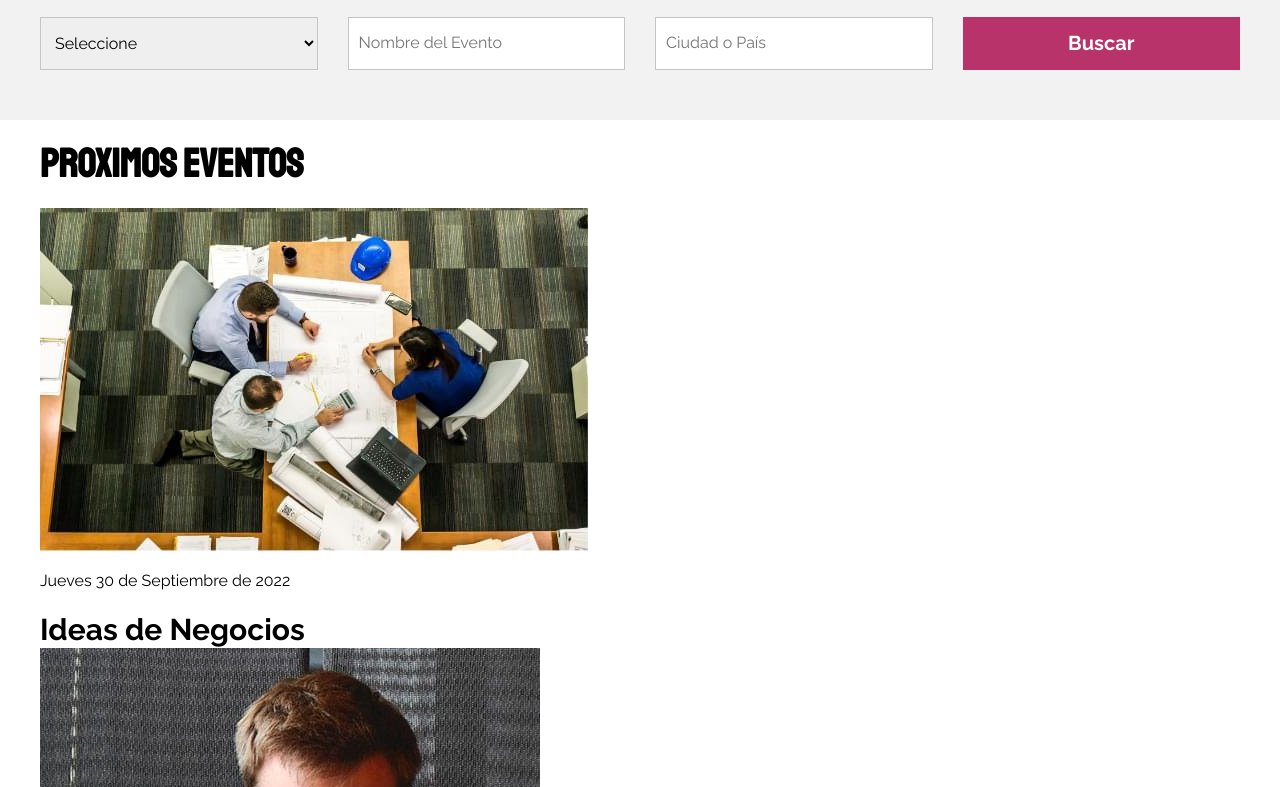
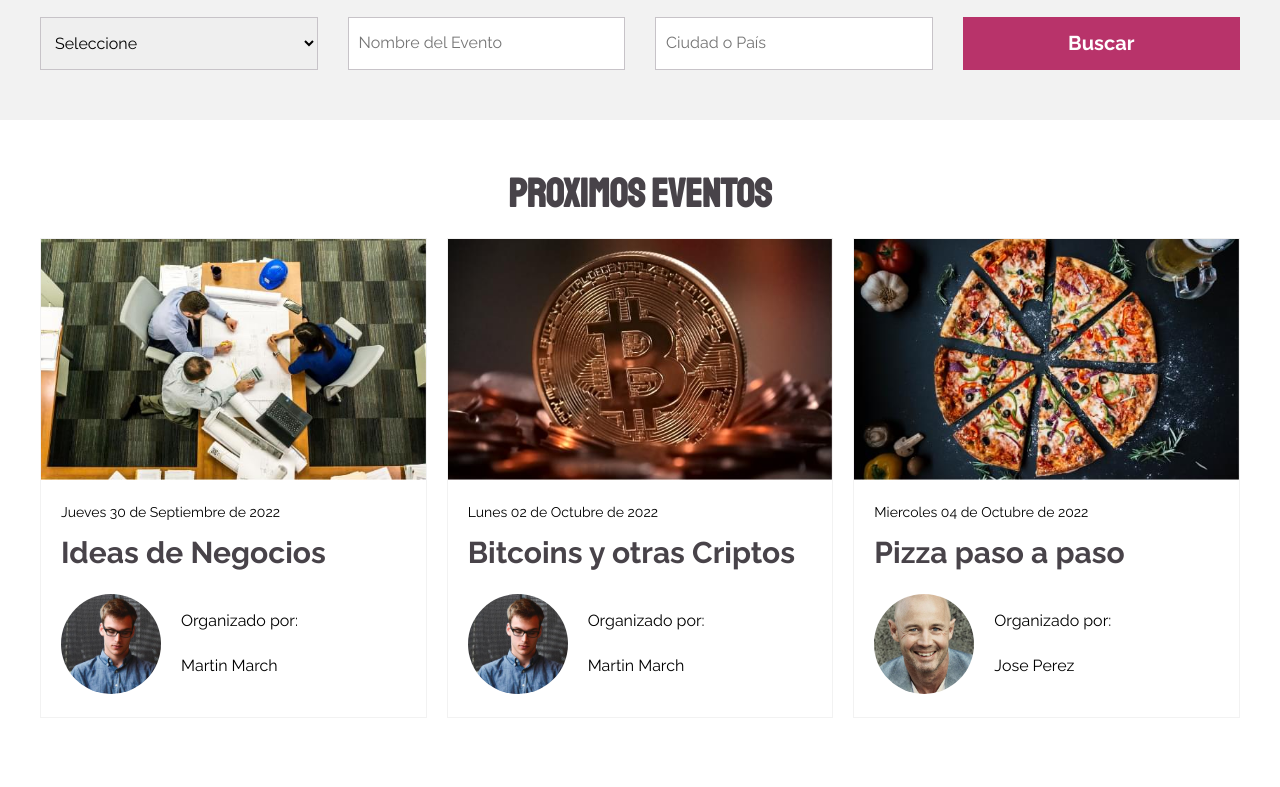
Before and after one commit to sebaa-loda/Meeti, a website: page index.html in a window 1280 px wide. Shown: the part 833-1620 px from the top of the page. Drawn offline with Linux system fonts and the light colour scheme.

Commit message:
end eventos

```diff
--- a/src/scss/base/_mixins.scss
+++ b/src/scss/base/_mixins.scss
@@ -47,3 +47,9 @@
     gap: $espaciado;
     grid-template-columns: repeat($columnas, 1fr);
 }
+
+@mixin heading{
+    text-align: center;
+    margin: 0;
+    color: v.$gris;
+}
--- a/src/scss/ui/contenido/_busqueda.scss
+++ b/src/scss/ui/contenido/_busqueda.scss
@@ -6,9 +6,7 @@
   padding: 5rem 0;
 
   &__heading{
-    text-align: center;
-    margin: 0;
-    color: v.$gris;
+    @include m.heading;
   }
 }
 
--- /dev/null
+++ b/src/scss/ui/contenido/_eventos.scss
@@ -0,0 +1,64 @@
+@use 'base/variables' as v;
+@use 'base/mixins' as m;
+
+.eventos{
+  padding: 5rem 0;
+
+  &__heading{
+    @include m.heading;
+  }
+
+  &__grid{
+    margin-top: 2rem;
+
+    @include m.grid(1,2rem);
+
+    @include m.tablet{
+      @include m.grid(3,2rem);
+    }
+  }
+}
+
+.evento{
+  border: 1px solid v.$grisClaro;
+
+  &__imagen{
+    width: 100%;
+  }
+
+  &__contenido{
+    padding: 2rem;
+  }
+
+  &__fecha{
+    font-size: 1.4rem;
+    margin: 0;
+  }
+
+  &__nombre{
+    color: v.$gris;
+    margin: 1rem 0;
+  }
+
+  &__autor{
+    display: flex;
+    align-items: center;
+    gap: 2rem;
+    margin-top: 2rem;
+  }
+
+  &__autor-imagen{
+    width: 10rem;
+    border-radius: 50%;
+    overflow: hidden;
+  }
+
+  &__organizado,
+  &__organizado-nombre{
+    margin: .5rem 0;
+  }
+
+  &__organizado-texto{
+    font-weight: 700;
+  }
+}
--- a/src/scss/ui/contenido/_index.scss
+++ b/src/scss/ui/contenido/_index.scss
@@ -1,2 +1,3 @@
 @forward 'hero';
 @forward 'busqueda';
+@forward 'eventos';
```
Also changed, not shown: build/css/app.css, 1 other file.
